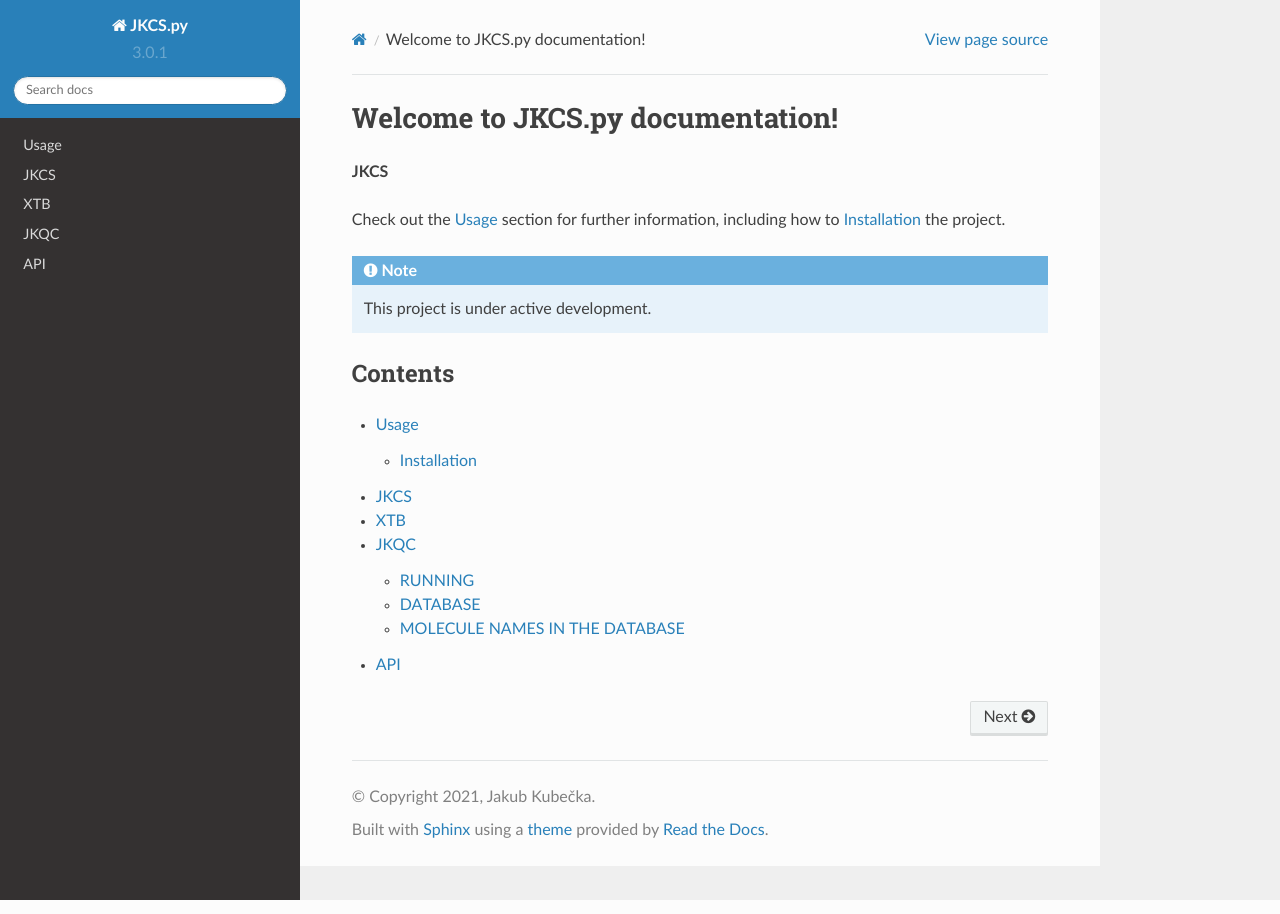
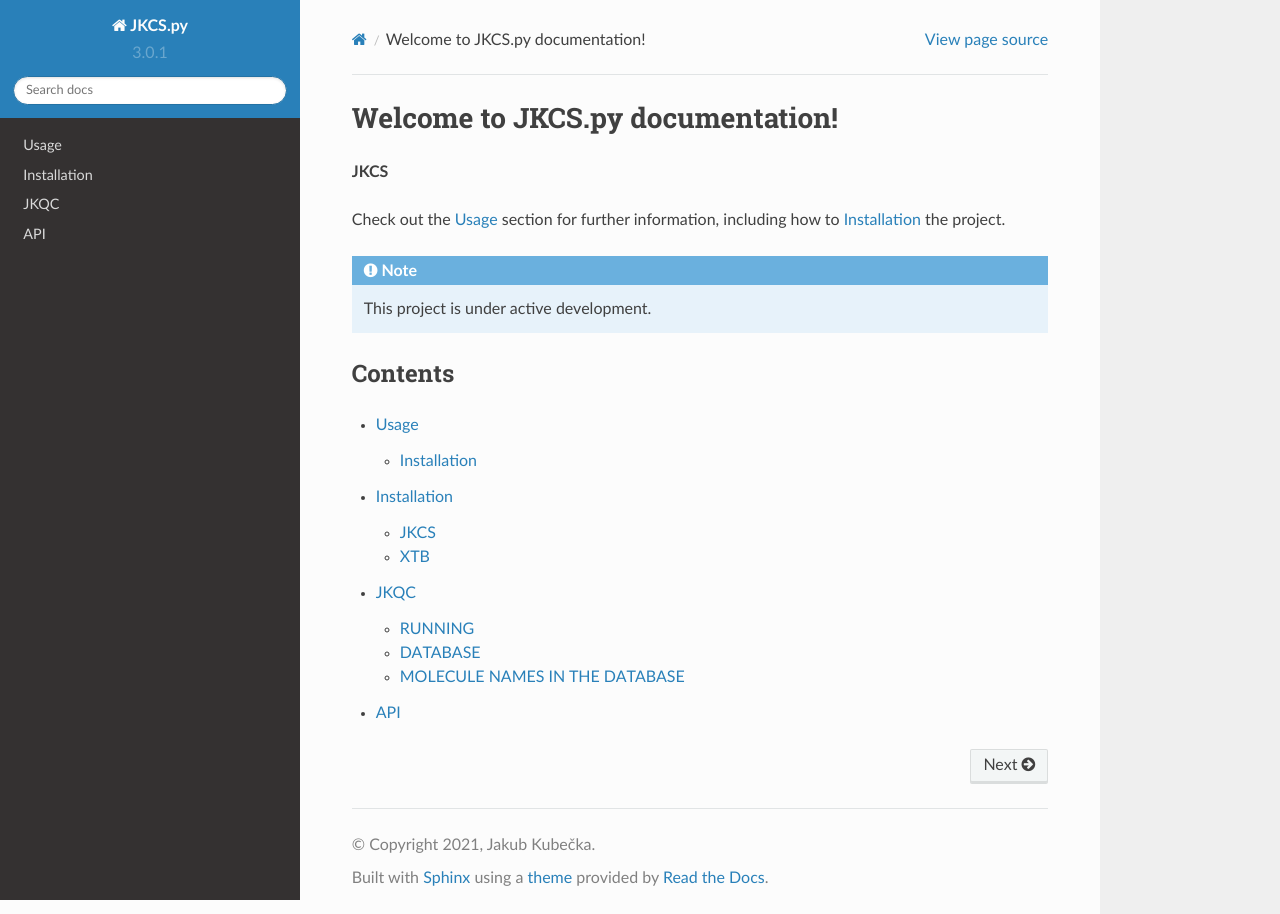
Before and after one commit to kubeckaj/JKCS.py-Manual, a Sphinx documentation site: the page built from docs/source/index.rst, in a window 1280 px wide. Built offline with Sphinx 7.4.7 and the Read the Docs theme 2.0.0, drawn with Linux system fonts in a browser that asks for light colours; pages that are not in the unit, such as notebooks, are missing from menus.

Commit message:
Update Installation.rst

```diff
--- a/docs/source/Installation.rst
+++ b/docs/source/Installation.rst
@@ -1,11 +1,18 @@
 
 |Build Status| |pypi| |doi| |Beta|
 
+Installation
+============
+.. toctree::
+
+   JKCS
+   XTB
+
 JKCS
-====
+----
 
 XTB
-===
+---
 
 The Linux version can be obtained from https://www.chemie.uni-bonn.de/pctc/mulliken-center/software/xtb/xtb
 When using the XTB program, either use the full path directory to the excecutables or put the following lines to your ``~/.bashrc`` file:
```
